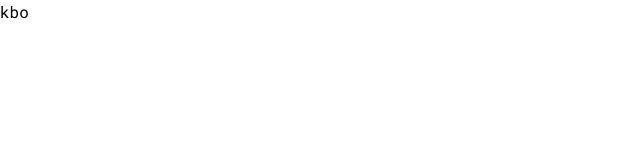
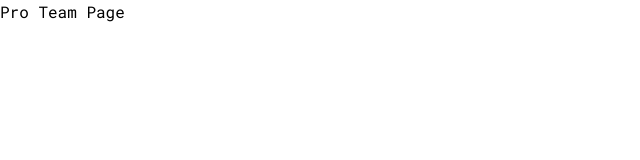
Before and after one commit to BB-PSP/BB-PSP-client, a Next.js app: page /pro in a window 1280 px wide. Shown: the top 160 px of the page, without its empty margins (0-640 px from the left). Built offline with nearby package versions, Linux system fonts and the light colour scheme.

Commit message:
feat: 페이지 문구 변경

```diff
--- a/src/pages/pro/index.tsx
+++ b/src/pages/pro/index.tsx
@@ -1,5 +1,5 @@
 function Pro() {
-  return <div>kbo</div>;
+  return <div>Pro Team Page</div>;
 }
 
 export default Pro;
```
